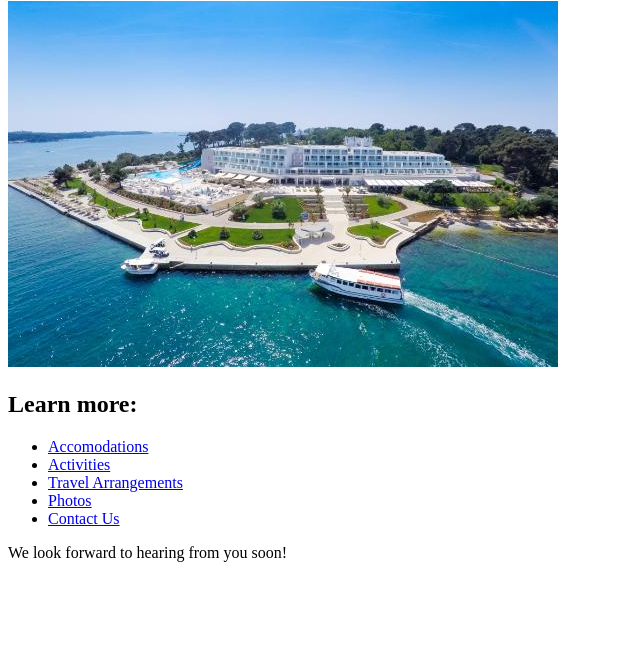
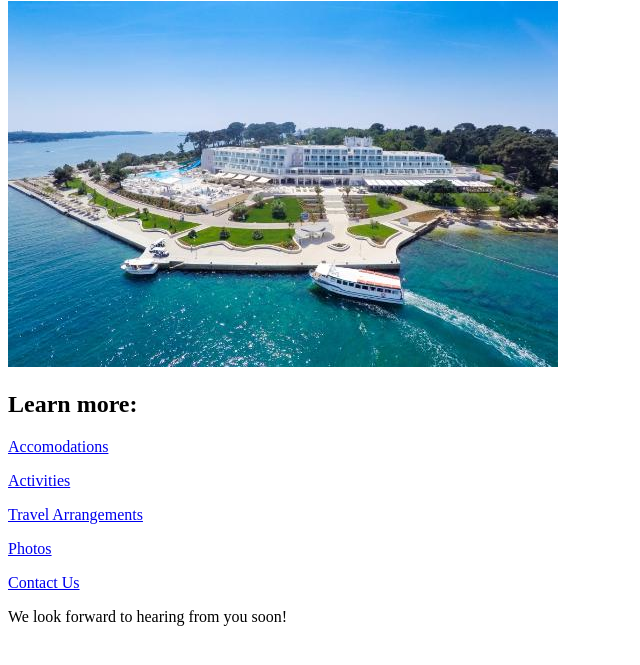
Before and after one commit to sjullieb/resort-website, a plain HTML site: page index.html in a window 1280 px wide. Shown: the part 79-744 px from the top of the page, without its empty margins (0-640 px from the left). Drawn offline with Linux system fonts and the light colour scheme.

Commit message:
remove bullet points from index.html

```diff
--- a/index.html
+++ b/index.html
@@ -10,13 +10,17 @@
     <img src="img/welcome.jpg" alt="Picture of our island">
 
     <h2>Learn more:</h2>
-    <ul>
-      <li><a href="accom.html">Accomodations</a></li>
-      <li><a href="act.html">Activities</a></li>
-      <li><a href="travel.html">Travel Arrangements</a></li>
-      <li><a href="picture.html">Photos</a></li>
-      <li><a href="contact.html">Contact Us</a></li>
-    </ul>
+
+    <a href="accom.html">Accomodations</a>
+    <p></p>
+    <a href="act.html">Activities</a>
+    <p></p>
+    <a href="travel.html">Travel Arrangements</a>
+    <p></p>
+    <a href="picture.html">Photos</a>
+    <p></p>
+    <a href="contact.html">Contact Us</a>
+
 
     <p>We look forward to hearing from you soon!</p>
   </body>
```
